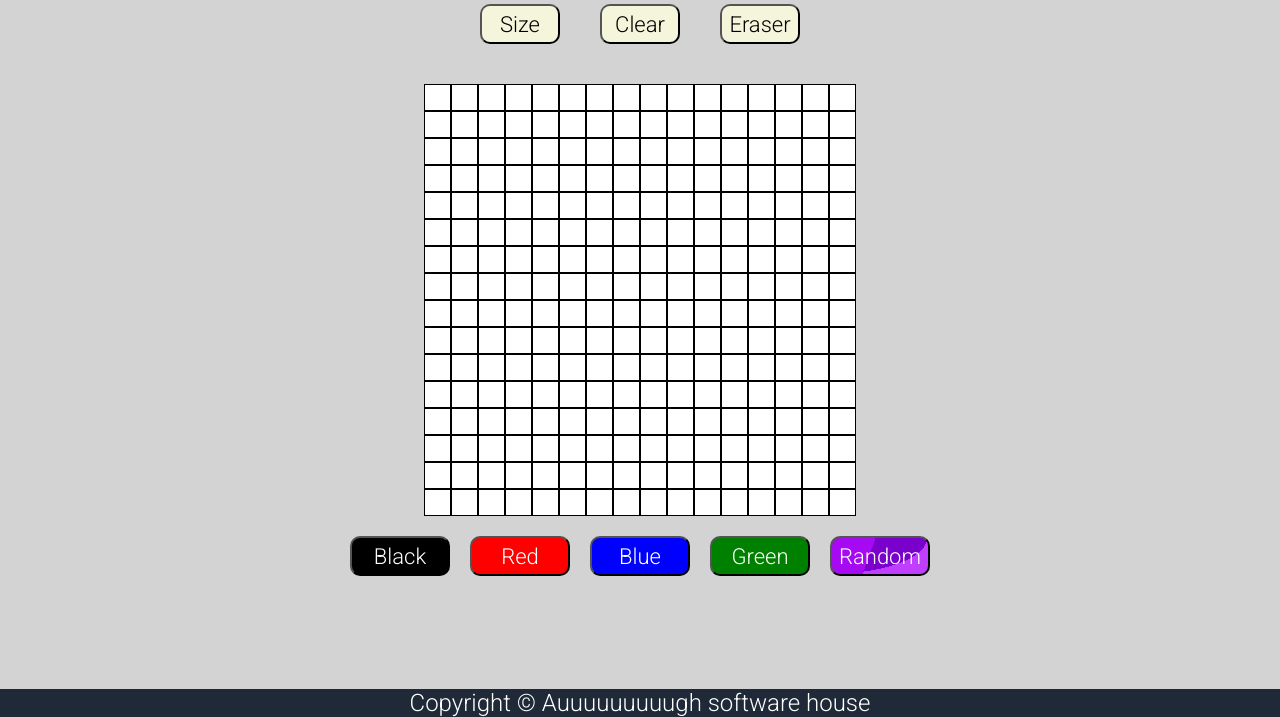
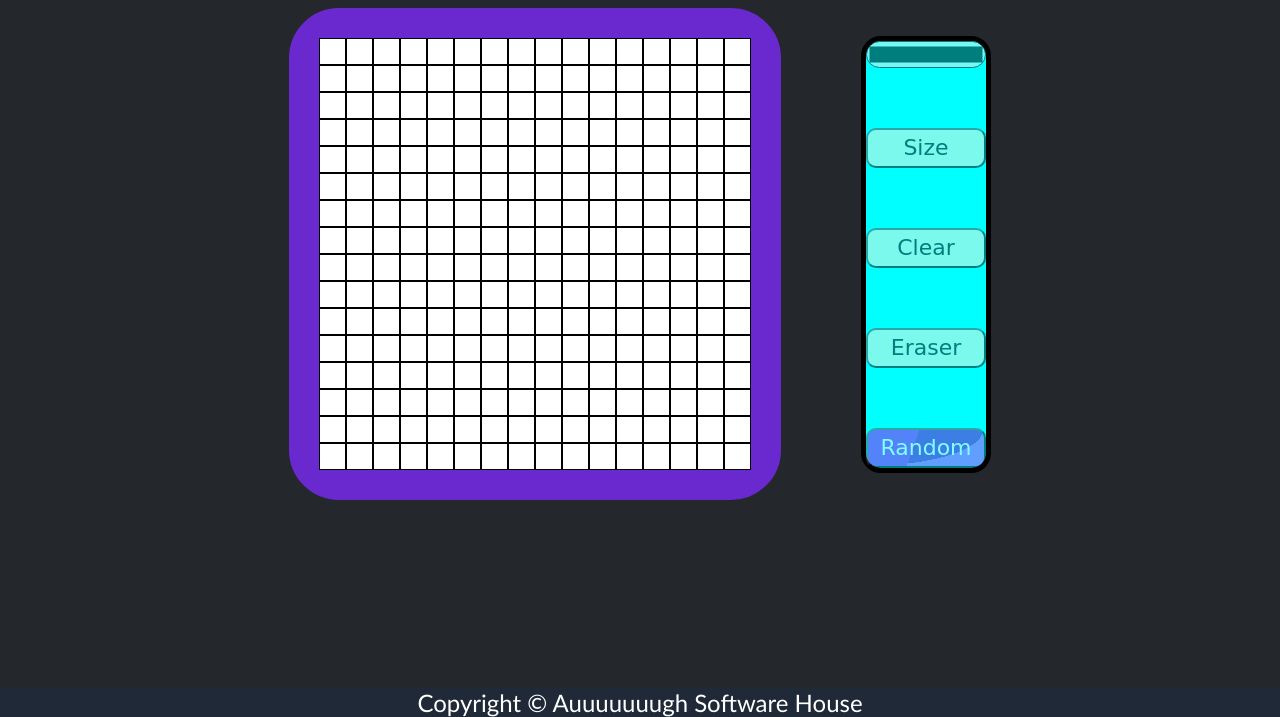
Before and after one commit to f3bot/Etch-a-Sketch, a plain HTML site: page index.html in a window 1280 px wide. Shown: the part 83-800 px from the top of the page. Drawn offline with Linux system fonts and the light colour scheme; a web font is replaced by a local one.

Commit message:
styling, script update
styling update, loading speed fixed

```diff
--- a/index.html
+++ b/index.html
@@ -3,7 +3,7 @@
 <head>
     <link rel="preconnect" href="https://fonts.googleapis.com">
     <link rel="preconnect" href="https://fonts.gstatic.com" crossorigin>
-    <link href="https://fonts.googleapis.com/css2?family=Roboto:wght@300&display=swap" rel="stylesheet">
+    <link href="https://fonts.googleapis.com/css2?family=Bungee+Spice&display=swap" rel="stylesheet">
     <link rel="stylesheet" href="styles.css">
     <meta charset="UTF-8">
     <meta http-equiv="X-UA-Compatible" content="IE=edge">
@@ -11,25 +11,25 @@
     <title>Etch-a-Sketch</title>
 </head>
 <body>
+    <div class="main">
         <div class="navbar">
             <div class="logo">Etch-a-Sketch</div>
         </div>
+        <div class="con2">
+            <div class="grid">
+                <div class="container" id="container"></div>
+            </div>
             <div class="buttonbar">
+                <input name="clr" type="color" class="color">
                 <button class="btn">Size</button>
                 <button class="btn" id="clear">Clear</button>
                 <button class="btn" id="eraser">Eraser</button>
-    </div>
-    <div class="container" id="container">
-    </div>
-    <div class="colorbar">
-        <button class="black" id="button">Black</button>
-        <button class="red" id="button">Red</button>
-        <button class="blue" id="button">Blue</button>
-        <button class="green" id="button">Green</button>
                 <button class="random" id="button">Random</button>
             </div>
+        </div>
+    </div>
     <div class="footer">
-        <div class="copyright">Copyright © Auuuuuuuuugh software house</div>
+        <div class="copyright">Copyright © Auuuuuuugh Software House</div>
     </div>
     <script src="main.js"></script>
 </body>
--- a/main.js
+++ b/main.js
@@ -7,10 +7,13 @@ const black = document.querySelector('.black')
 const random = document.querySelector('.random')
 const clear = document.querySelector('#clear')
 const eraser = document.querySelector('#eraser')
+const color = document.querySelector('.color')
+let choice = 'black'
+
 
 const getUserInput = () =>{
     let userChoice = prompt("How many rows?")
-    while(userChoice > 100){
+    while(userChoice > 100 || userChoice == null){
         userChoice = prompt("1-100")
     }
     return userChoice
@@ -28,29 +31,10 @@ const createGrid = (amount) =>{
         row.classList.add('grid-row')
 
         for (let j = 0; j < amount; j++){
-            const size = 400/amount
-            let choice = 'black'
-            red.addEventListener('click' , () =>{
-                choice = 'red'
-            })
-            blue.addEventListener('click' , () =>{
-                choice = 'blue'
-            })
-            green.addEventListener('click' , () =>{
-                choice = 'green'
-            })
-            black.addEventListener('click', () =>{
-                choice = 'black'
-            })
-            random.addEventListener('click' , () =>{
-                choice = randomColor()
-            })
             clear.addEventListener('click', () =>{
                 gridBox.style.backgroundColor = 'white'
             })
-            eraser.addEventListener('click', () =>{
-                choice = 'white'
-            })
+            const size = 400/amount
             const gridBox = document.createElement('div')
             gridBox.classList.add('grid-box')
             gridBox.setAttribute("id", "grid-box")
@@ -72,3 +56,14 @@ button.addEventListener('click', () =>{
     container.innerHTML = ''
     createGrid(getUserInput())
 })
+
+random.addEventListener('click' , () =>{
+    choice = randomColor()
+})
+eraser.addEventListener('click', () =>{
+    choice = 'white'
+})
+
+color.addEventListener('input', (e) =>{
+    choice = (e.target.value)
+})
--- a/styles.css
+++ b/styles.css
@@ -1,15 +1,23 @@
 *{
     margin: 0;
     padding: 0;
-    font-family: 'Roboto', sans-serif;
+    font-family: 'Bungee Spice', cursive;
+}
+
+.main{
+    height: auto;
+    width: auto;
 }
 
 body{
-    background-color: lightgray;
+    background-color: #24272b;
 }
 
 .logo{
+    margin-right: 170px;
+    margin-bottom: 25px;
     font-size: 48px;
+    color: white;
     text-align: center;
 }
 
@@ -19,29 +27,34 @@ body{
     margin-top: 10px;
 }
 
-.buttonbar{
+.con2{
     display: flex;
     justify-content: center;
-    gap: 40px;
-    margin-top: 20px;
+    align-items: center;
+    gap: 80px;
 }
 
-.colorbar{
-    display: flex;
-    justify-content: center;
-    gap: 40px;
-    margin-top: 20px;
+.grid{
+    border: 30px solid rgb(105, 41, 207);
+    border-radius: 50px;
+    width: fit-content 30%;
+    height: auto;
 }
 
 .container{
     display: flex;
     justify-content: center;
-    margin-top: 40px;
 }
 
-.colorbar{
+.buttonbar{
     display: flex;
-    gap: 20px;
+    flex-direction: column;
+    justify-content: center;
+    align-items: center;
+    gap: 60px;
+    border: 5px solid black;
+    border-radius: 20px;
+    background-color: aqua;
 }
 
 .grid-box{
@@ -53,34 +66,25 @@ body{
     background-color: beige;
     color: black;
     height: 40px;
-    width: 80px;
+    width: 120px;
     border-radius: 10px;
     font-size: 22px;
+    opacity: 0.5;
+}
+
+.btn:hover{
+    opacity: 1;
+    transition: 0.5s;
 }
 
 #button{
     color: white;
     height: 40px;
-    width: 100px;
+    width: 120px;
     border-radius: 10px;
     font-size: 22px;
 }
 
-.black{
-    background-color: black;
-}
-
-.red{
-    background-color: red;
-}
-
-.blue{
-    background-color: blue;
-}
-
-.green{
-    background-color: green;
-}
 
 .random{
     color: #fff;
@@ -88,6 +92,23 @@ body{
     background: -o-linear-gradient(110deg, #a60af3 40%, rgba(0, 0, 0, 0) 30%), -o-radial-gradient(farthest-corner at 0% 0%, #7a00cc 70%, #c03fff 70%);
     background: -moz-linear-gradient(110deg, #a60af3 40%, rgba(0, 0, 0, 0) 30%), -moz-radial-gradient(farthest-corner at 0% 0%, #7a00cc 70%, #c03fff 70%);
     background: linear-gradient(110deg, #a60af3 40%, rgba(0, 0, 0, 0) 30%), radial-gradient(farthest-corner at 0% 0%, #7a00cc 70%, #c03fff 70%);
+    opacity: 0.5;
+}
+
+.random:hover{
+    opacity: 1;
+    transition: 0.5s;
+}
+
+.color{
+    width: 120px;
+    border-radius: 50px;
+    opacity: 0.5;
+}
+
+.color:hover{
+    opacity: 1;
+    transition: 0.5s;
 }
 
 .footer{
@@ -103,4 +124,5 @@ body{
 .copyright{
     color: white;
     font-size: 24px;
+    font-family: 'Gill Sans', 'Gill Sans MT', Calibri, 'Trebuchet MS', sans-serif;
 }
```
Lines whose indentation alone changed are shown as unchanged.
